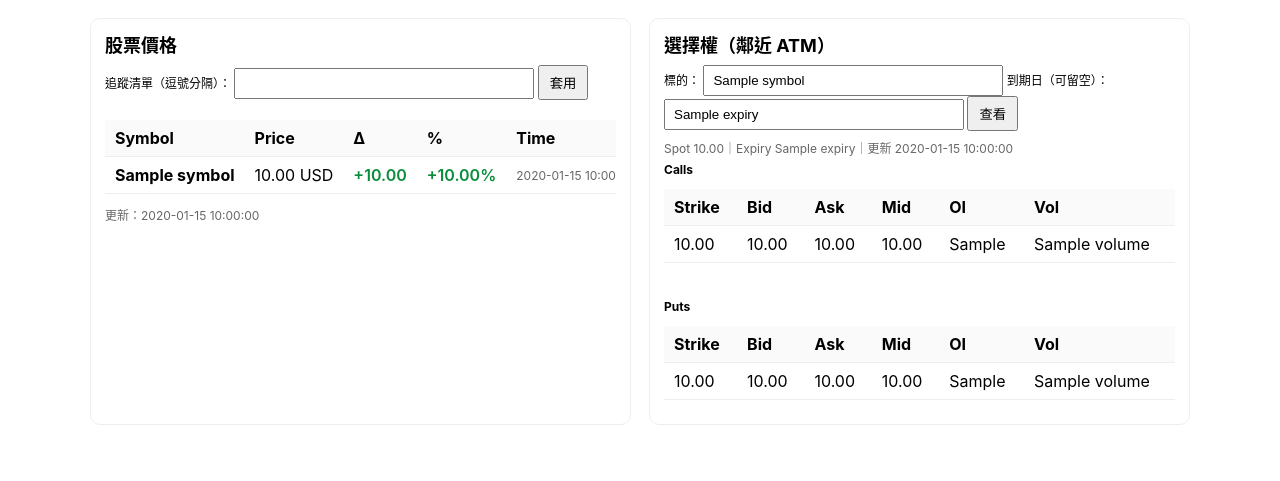
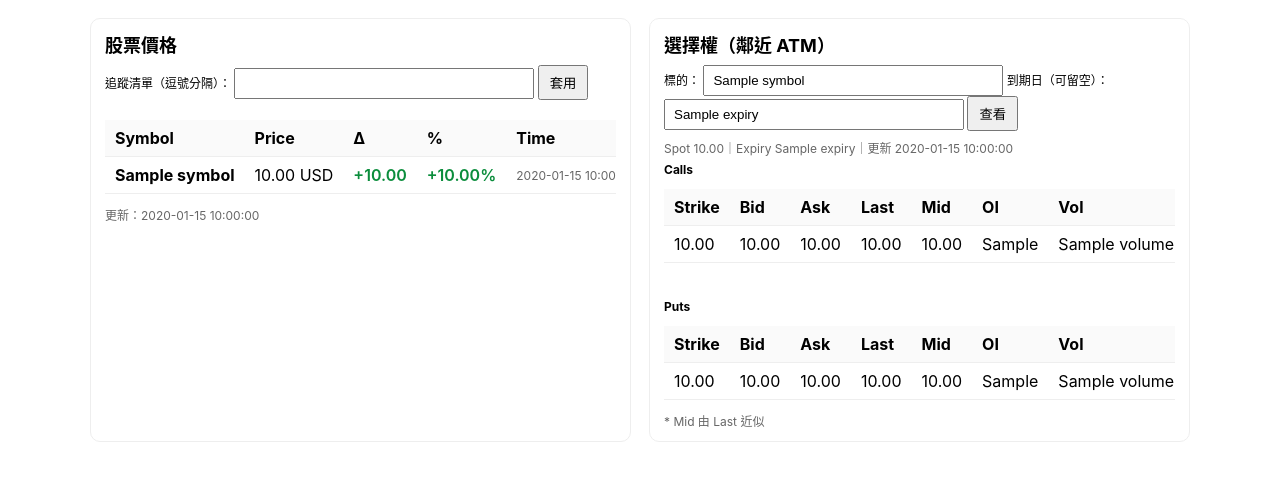
Before and after one commit to tzuchen/stocks-dashboard, a FastAPI app: template templates/index.html in a window 1280 px wide. Shown: the top 481 px of the page. Run offline with FastAPI, Linux system fonts and the light colour scheme; the template is opened without the code that fills it: most values are stand-ins (such as "Sample title", 1, 10 or a date in 2020).

Commit message:
Update index.html

```diff
--- a/templates/index.html
+++ b/templates/index.html
@@ -92,14 +92,20 @@
               <div class="small" style="font-weight:700; margin-top:6px;">Calls</div>
               <div class="scroll-x">
               <table>
-                <thead><tr><th>Strike</th><th>Bid</th><th>Ask</th><th>Mid</th><th>OI</th><th>Vol</th></tr></thead>
+                <thead><tr><th>Strike</th><th>Bid</th><th>Ask</th><th>Last</th><th>Mid</th><th>OI</th><th>Vol</th></tr></thead>
                 <tbody>
                 {% for r in opt.calls %}
                   <tr>
                     <td>{{ '%.2f' % r.strike }}</td>
                     <td>{{ '' if r.bid is none else '%.2f' % r.bid }}</td>
                     <td>{{ '' if r.ask is none else '%.2f' % r.ask }}</td>
-                    <td>{{ '' if r.mid is none else '%.2f' % r.mid }}</td>
+                    <td>{{ '' if r.last is none else '%.2f' % r.last }}</td>
+                    <td>
+                      {% if r.mid is none %}
+                      {% else %}
+                        {{ '%.2f' % r.mid }}{% if r.mid_from == 'last' %}*{% endif %}
+                      {% endif %}
+                    </td>
                     <td>{{ r.openInterest }}</td>
                     <td>{{ r.volume }}</td>
                   </tr>
@@ -112,14 +118,20 @@
               <div class="small" style="font-weight:700; margin-top:6px;">Puts</div>
               <div class="scroll-x">
               <table>
-                <thead><tr><th>Strike</th><th>Bid</th><th>Ask</th><th>Mid</th><th>OI</th><th>Vol</th></tr></thead>
+                <thead><tr><th>Strike</th><th>Bid</th><th>Ask</th><th>Last</th><th>Mid</th><th>OI</th><th>Vol</th></tr></thead>
                 <tbody>
                 {% for r in opt.puts %}
                   <tr>
                     <td>{{ '%.2f' % r.strike }}</td>
                     <td>{{ '' if r.bid is none else '%.2f' % r.bid }}</td>
                     <td>{{ '' if r.ask is none else '%.2f' % r.ask }}</td>
-                    <td>{{ '' if r.mid is none else '%.2f' % r.mid }}</td>
+                    <td>{{ '' if r.last is none else '%.2f' % r.last }}</td>
+                    <td>
+                      {% if r.mid is none %}
+                      {% else %}
+                        {{ '%.2f' % r.mid }}{% if r.mid_from == 'last' %}*{% endif %}
+                      {% endif %}
+                    </td>
                     <td>{{ r.openInterest }}</td>
                     <td>{{ r.volume }}</td>
                   </tr>
@@ -129,6 +141,7 @@
               </div>
             </div>
           </div>
+          <div class="small muted">* Mid 由 Last 近似</div>
         {% else %}
           <div class="muted small">查不到到期日或無選擇權資料。</div>
         {% endif %}
```
